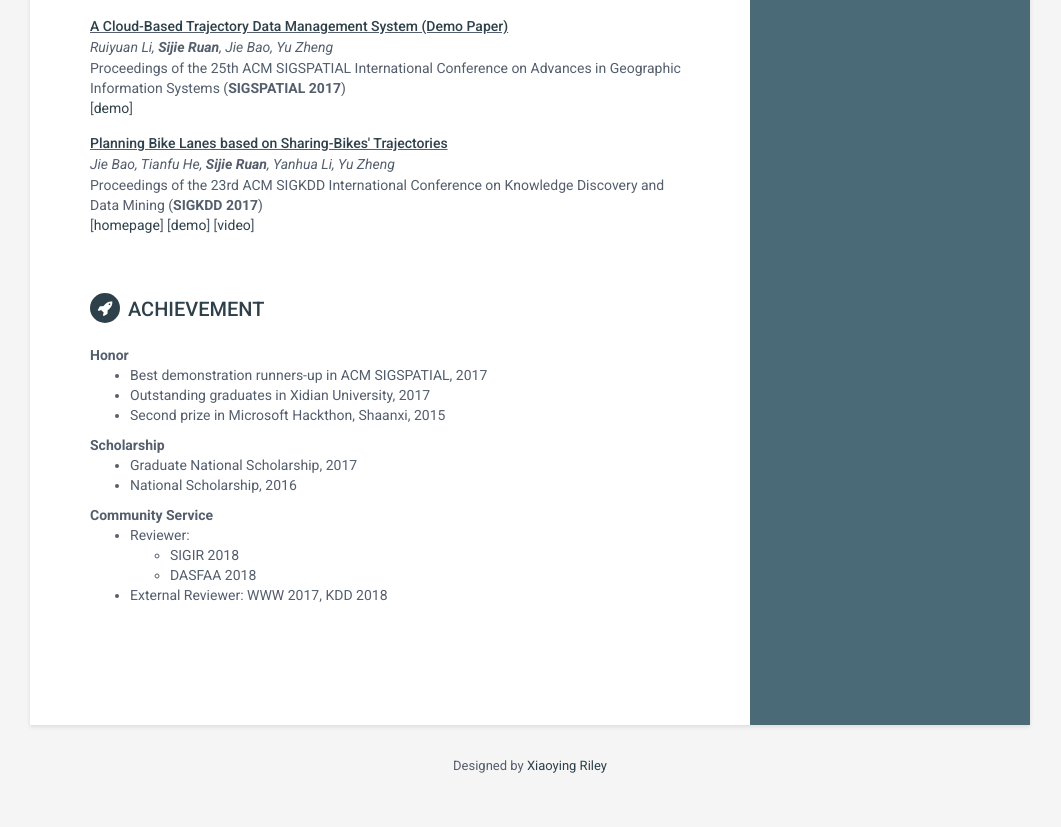
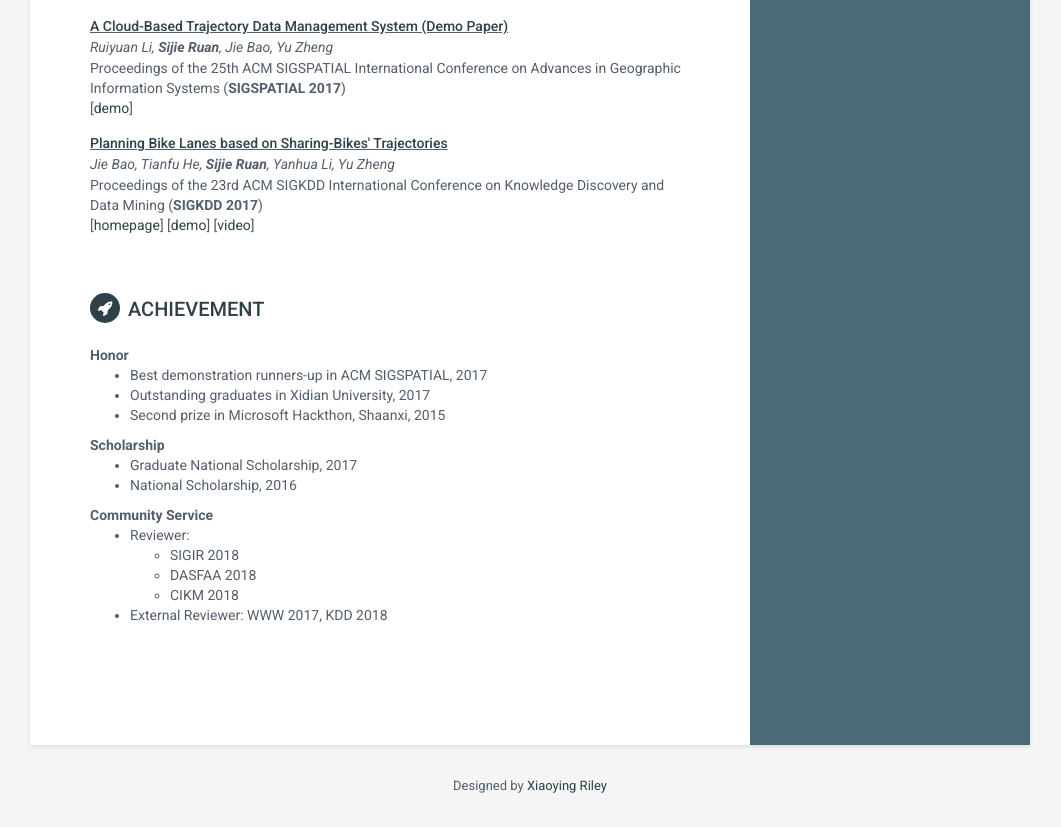
Before and after one commit to sjruan/sjruan.github.io, a Jekyll site: the page built from index.html, in a window 1280 px wide, cut to the strip 770-1597 px from the top of the page. Shown: the whole strip, without its empty margins (110-1171 px from the left). Built offline with Jekyll 4.4.1, drawn with Linux system fonts in a browser that asks for light colours.

Commit message:
add CIKM reviewer

```diff
--- a/_includes/achievement.html
+++ b/_includes/achievement.html
@@ -23,6 +23,7 @@
             <ul>
                 <li>SIGIR 2018</li>
                 <li>DASFAA 2018</li>
+                <li>CIKM 2018</li>
             </ul>
 
             <li>External Reviewer: WWW 2017, KDD 2018</li>
```
